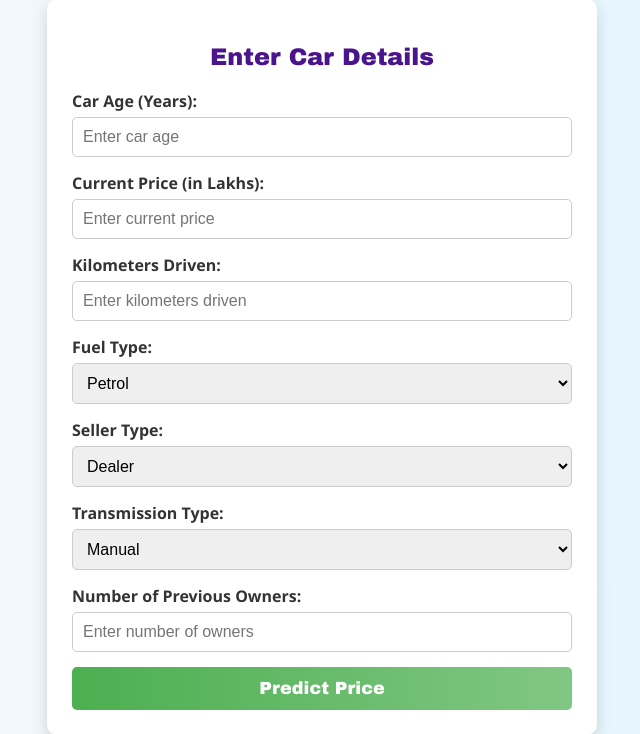
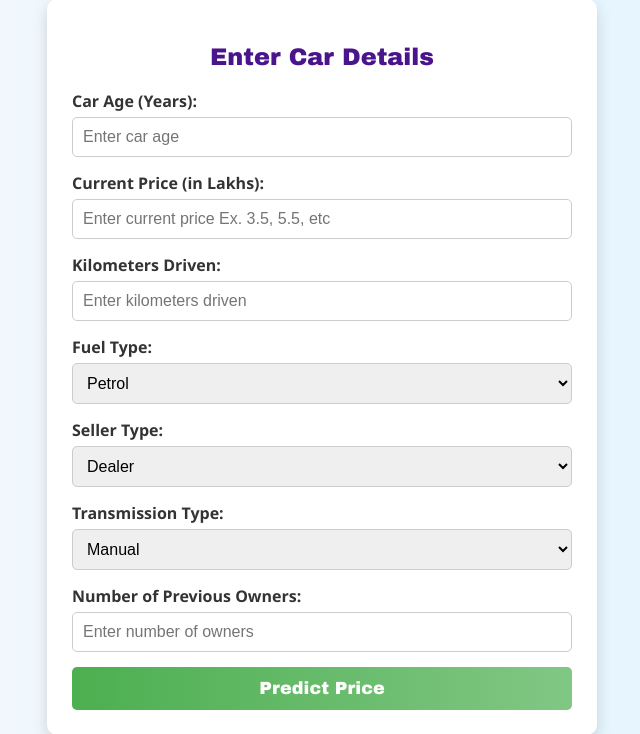
Before and after one commit to utsav-805/Car-Price-Prediction, a Flask app: page / in a window 1280 px wide. Shown: the part 175-909 px from the top of the page, without its empty margins (318-958 px from the left). Run offline with Flask 3, Linux system fonts and the light colour scheme; parts of the project's set-up code (start-up, migrations or seed data) failed here and were passed over.

Commit message:
Updated index.html

```diff
--- a/templates/index.html
+++ b/templates/index.html
@@ -25,7 +25,7 @@
 
                 <div class="form-group">
                     <label for="present_price">Current Price (in Lakhs):</label>
-                    <input type="number" step="0.01" id="present_price" name="Present_Price" placeholder="Enter current price" required>
+                    <input type="number" step="0.01" id="present_price" name="Present_Price" placeholder="Enter current price Ex. 3.5, 5.5, etc" required>
                 </div>
 
                 <div class="form-group">
@@ -68,7 +68,7 @@
         </div>
 
         <div id="result" class="result-container">
-            <h3>Predicted Price</h3>
+            <h3>Predicted Price in Lakhs</h3>
             <p id="predicted-price"></p>
         </div>
     </main>
```
